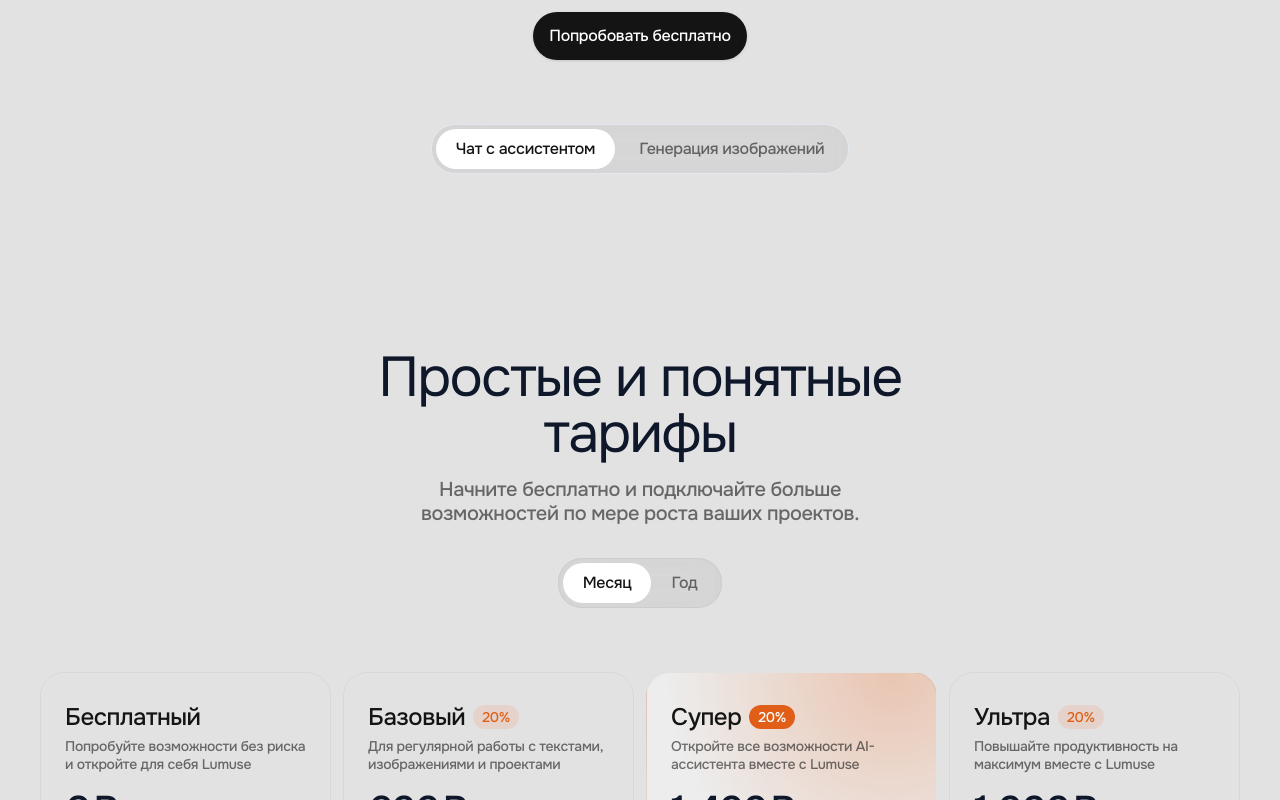
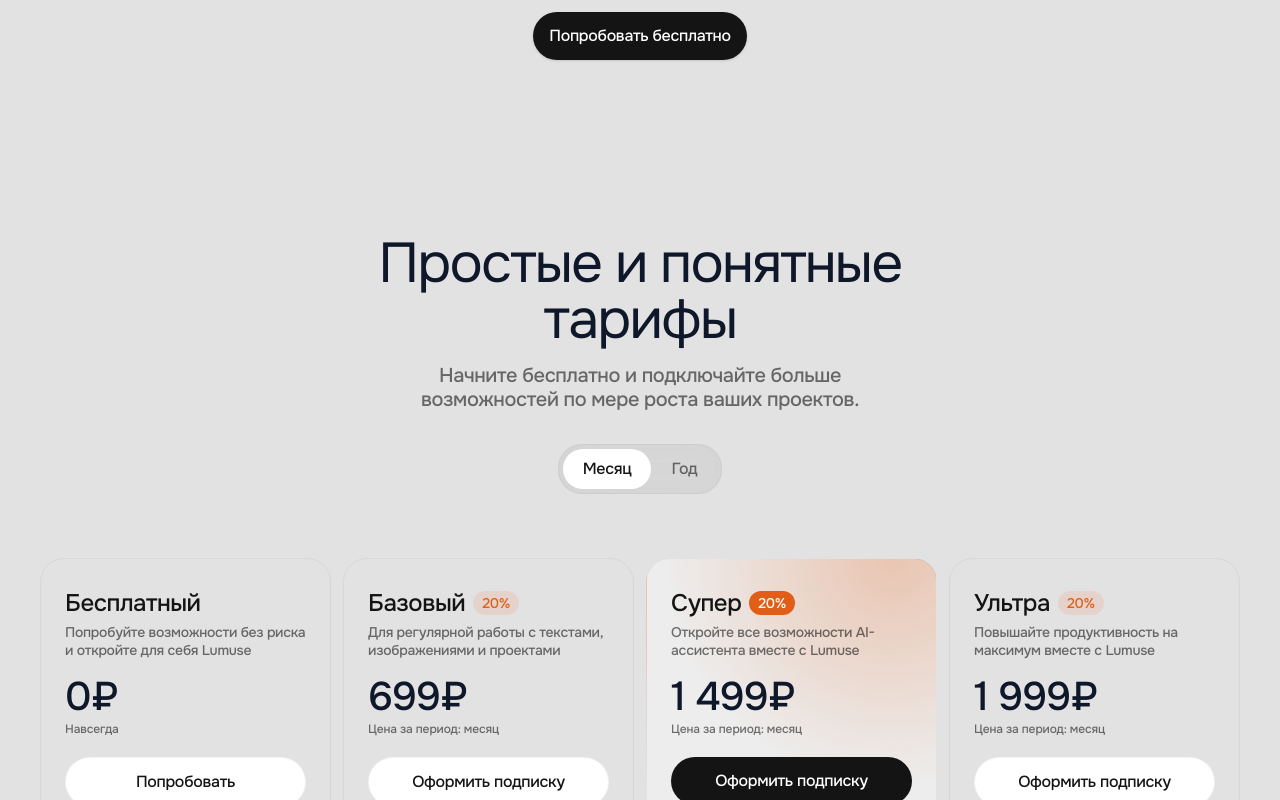
Before and after one commit to kirilloganyan/lumuse-landos, a Next.js app: page / in a window 1280 px wide. Shown: the part 3500-4300 px from the top of the page. Built offline with nearby package versions, Linux system fonts and the light colour scheme.

Commit message:
Remove platform mode toggle and FAQ orange background

```diff
--- a/src/screens/Landing/sections/PlatformOverviewSection/PlatformOverviewSection.tsx
+++ b/src/screens/Landing/sections/PlatformOverviewSection/PlatformOverviewSection.tsx
@@ -2,10 +2,6 @@
 
 import React from "react";
 import { Button } from "@/components/ui/button";
-import {
-  ToggleGroup,
-  ToggleGroupItem,
-} from "@/components/ui/toggle-group";
 
 export const PlatformOverviewSection = (): React.JSX.Element => {
   return (
@@ -19,28 +15,6 @@ export const PlatformOverviewSection = (): React.JSX.Element => {
             Попробовать бесплатно
           </Button>
         </header>
-        <div className="flex w-full flex-col items-center gap-8 md:gap-14">
-          <ToggleGroup
-            type="single"
-            defaultValue="assistant"
-            className="inline-flex items-center rounded-[var(--radius-2xl)] border border-solid bg-[var(--color-primary-faint)] p-1 shadow-[inset_0px_0px_36px_#c7c7c71f] backdrop-blur backdrop-brightness-[100%] [-webkit-backdrop-filter:blur(8px)_brightness(100%)]"
-          >
-            <ToggleGroupItem
-              value="assistant"
-              className="h-auto rounded-[var(--radius-2xl)] bg-white px-5 py-2.5 [font-family:'Onest',Helvetica] text-[length:var(--text-body-medium-font-size)] font-[number:var(--text-body-medium-font-weight)] leading-[var(--text-body-medium-line-height)] tracking-[var(--text-body-medium-letter-spacing)] text-[var(--color-primary)] data-[state=on]:bg-white data-[state=on]:text-[var(--color-primary)]"
-              aria-label="Чат с ассистентом"
-            >
-              Чат с ассистентом
-            </ToggleGroupItem>
-            <ToggleGroupItem
-              value="images"
-              className="h-auto rounded-[var(--radius-2xl)] px-5 py-2.5 [font-family:'Onest',Helvetica] text-[length:var(--text-body-medium-font-size)] font-[number:var(--text-body-medium-font-weight)] leading-[var(--text-body-medium-line-height)] tracking-[var(--text-body-medium-letter-spacing)] text-[var(--color-primary-muted)] data-[state=on]:bg-white data-[state=on]:text-[var(--color-primary)]"
-              aria-label="Генерация изображений"
-            >
-              Генерация изображений
-            </ToggleGroupItem>
-          </ToggleGroup>
-        </div>
       </div>
     </section>
   );
--- a/src/screens/Landing/sections/PricingAndFaqSection/PricingAndFaqSection.tsx
+++ b/src/screens/Landing/sections/PricingAndFaqSection/PricingAndFaqSection.tsx
@@ -291,7 +291,7 @@ export const PricingAndFaqSection = (): React.JSX.Element => {
             <AccordionItem
               key={faq.id}
               value={faq.id}
-              className="overflow-hidden rounded-[var(--radius-2xl)] border border-solid border-[var(--color-primary-faint)] bg-[var(--gradient-card)] px-6 sm:px-8"
+              className="overflow-hidden rounded-[var(--radius-2xl)] border border-solid border-[var(--color-primary-faint)] bg-white px-6 sm:px-8"
             >
               <AccordionTrigger className="group gap-5 py-4 text-left hover:no-underline [&>svg]:hidden">
                 <div className="flex flex-1 items-start justify-between gap-5">
```
